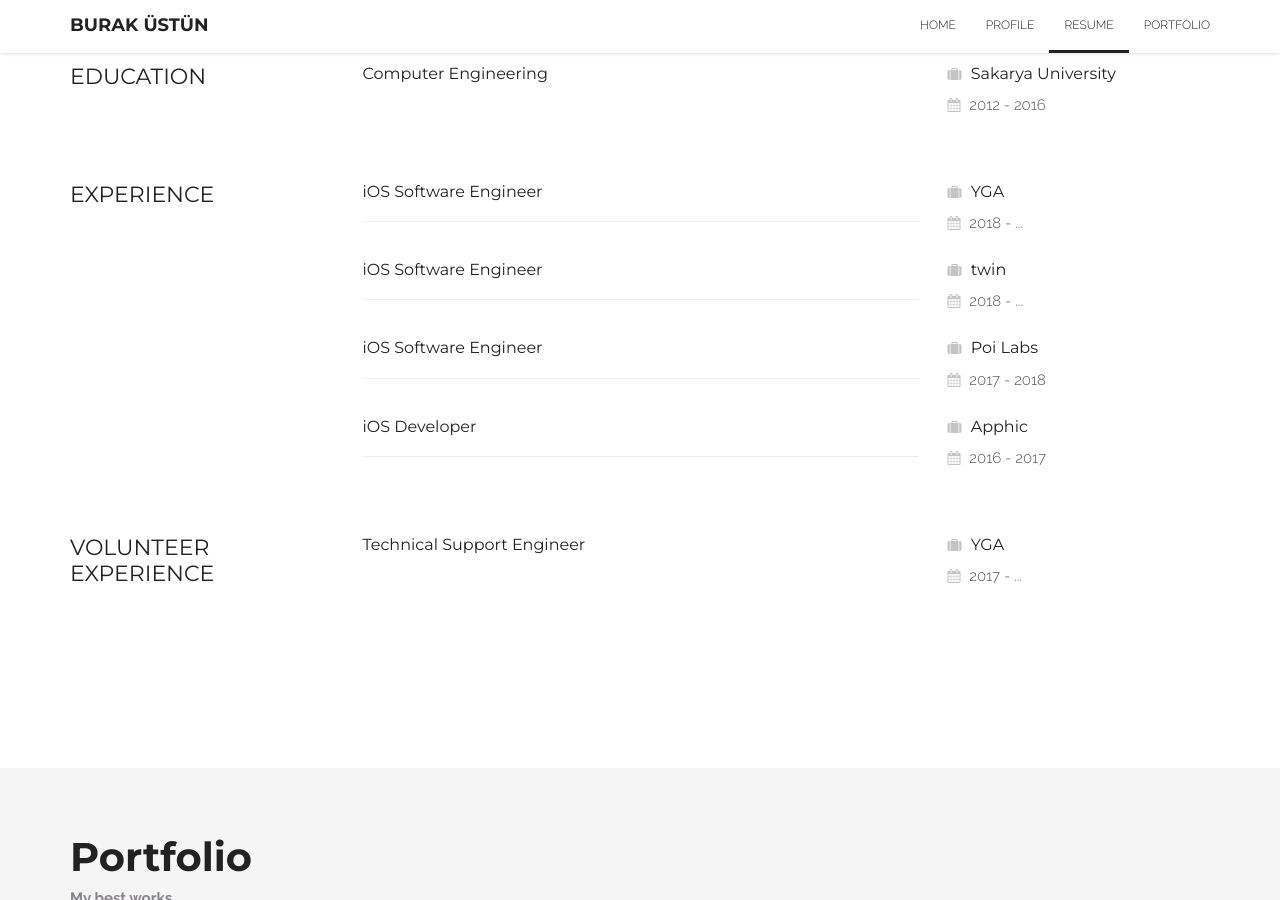
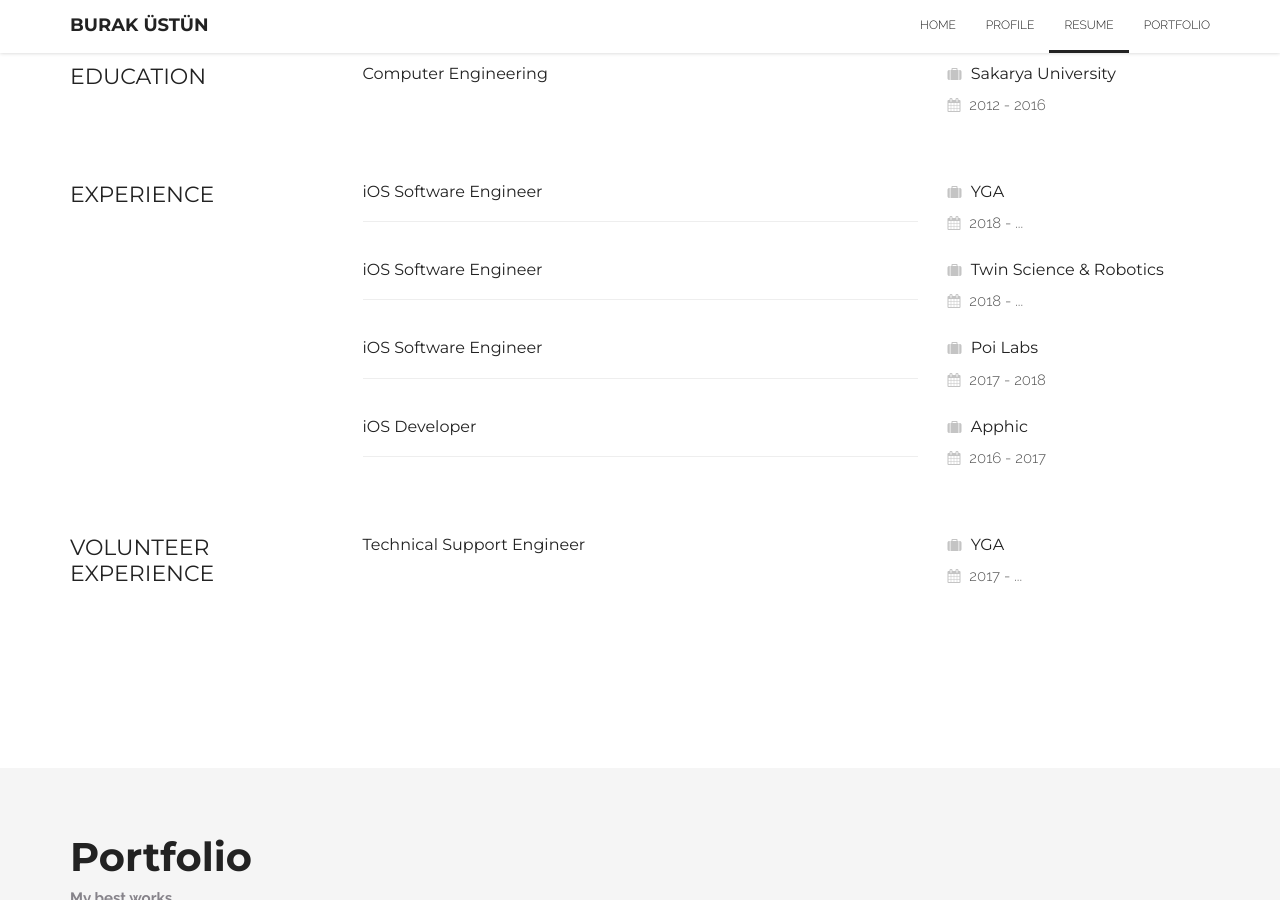
Before and after one commit to buracules/buracules.github.io, a Jekyll site: the page index.html, which Jekyll copies as it is, in a window 1280 px wide and 900 px high, scrolled down 2288 px. Built offline with Jekyll 4.4.1, drawn with Linux system fonts in a browser that asks for light colours.

Commit message:
Update Twin title

```diff
--- a/index.html
+++ b/index.html
@@ -339,7 +339,7 @@
 						</div>
 
 						<div class="col-md-3 col-sm-4 resume-place wow bounceInRight">
-							<h4><i class="fa fa-suitcase"></i> twin</h4>
+							<h4><i class="fa fa-suitcase"></i> Twin Science & Robotics</h4>
 							<i class="fa fa-calendar"></i> 2018 - ...
 							<hr class="visible-xs">
 						</div>
```
